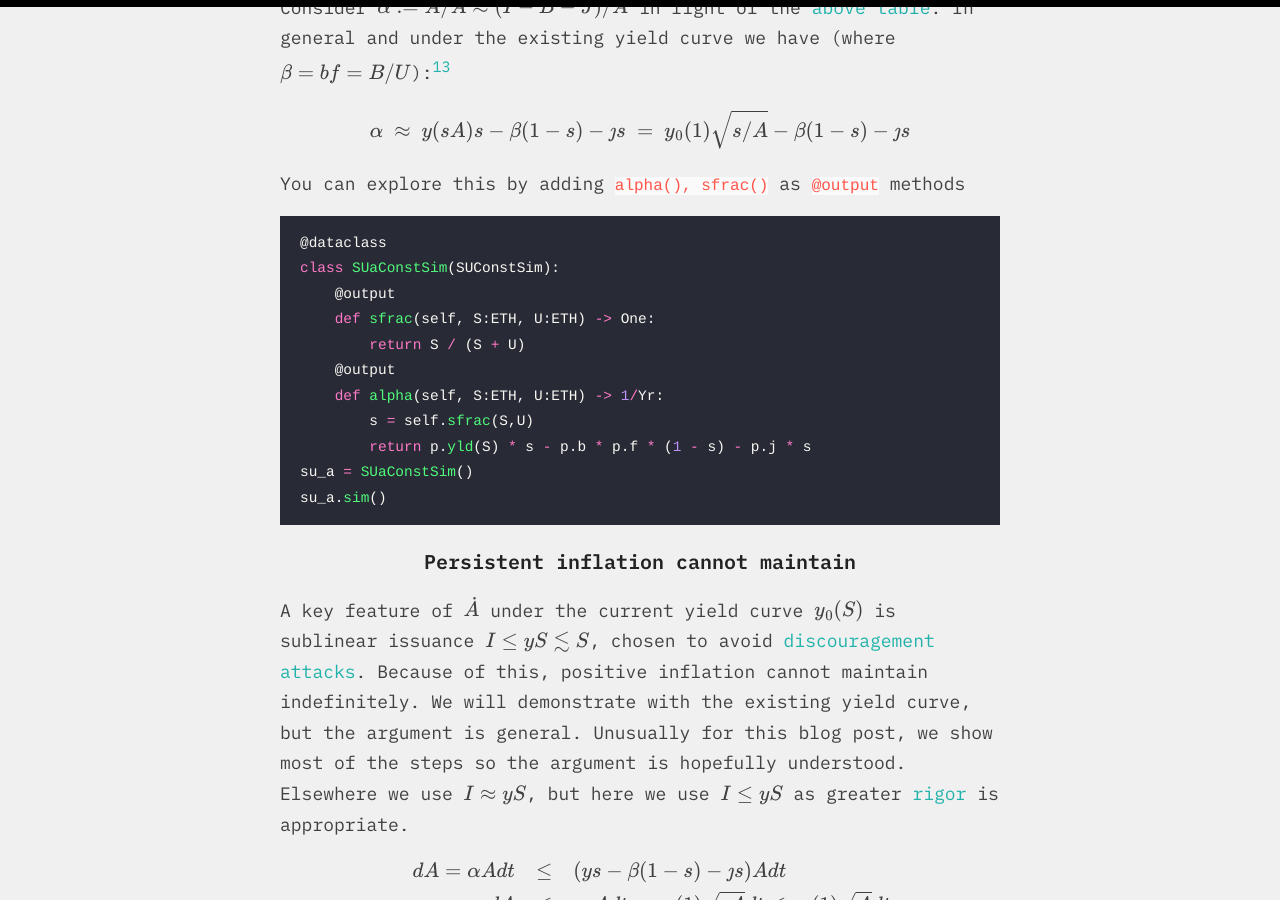
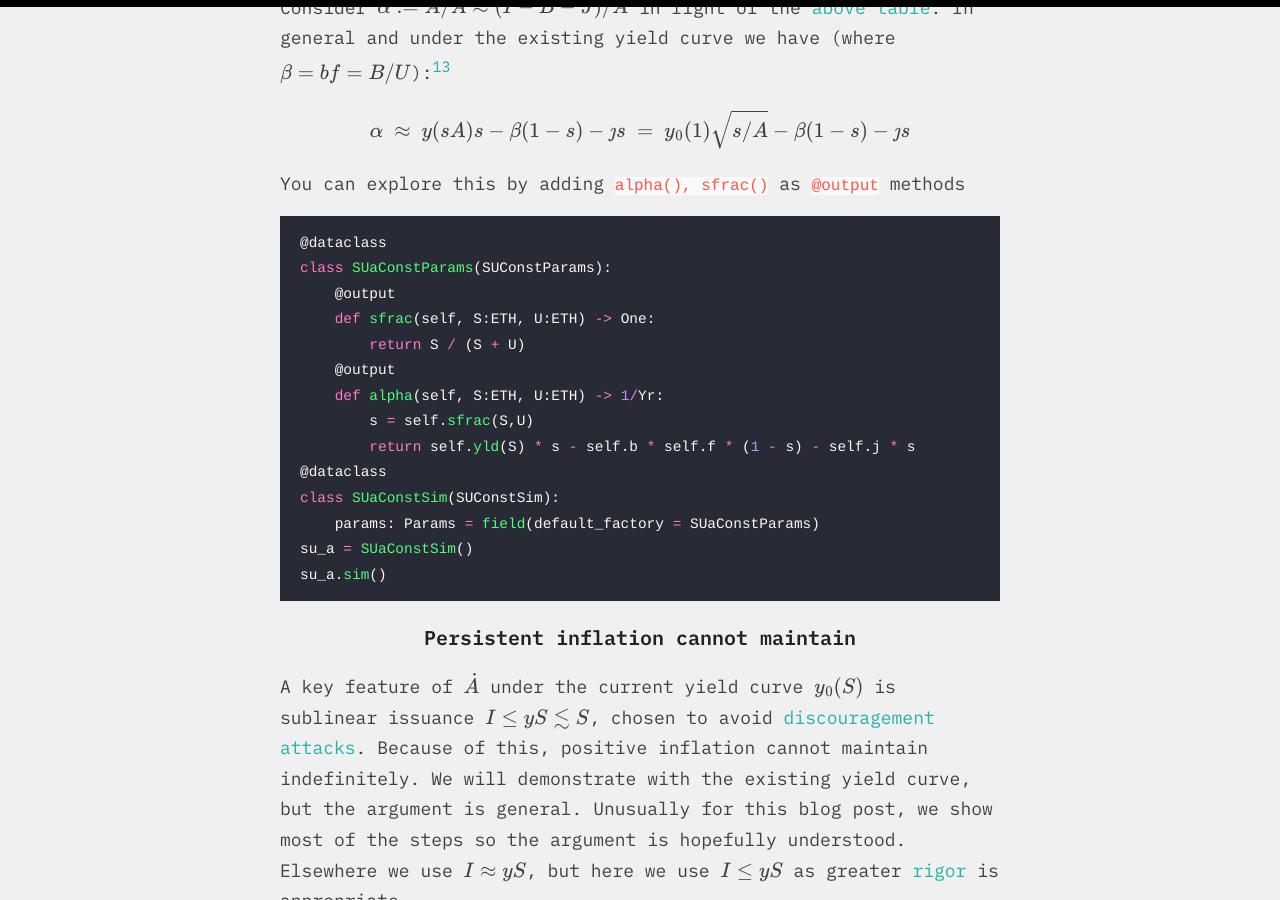
Before and after one commit to eric-downes/20sq-blog, a Jekyll site: the page built from _posts/2025-01-15-issuance-dynamics.md, in a window 1280 px wide and 900 px high, scrolled down 11092 px. Built offline with Jekyll 4.4.1, drawn with Linux system fonts in a browser that asks for light colours; some web fonts are replaced; some of the changed text lies outside the part shown.

Commit message:
hopefully final commit for reals

````diff
--- a/_posts/2025-01-15-issuance-dynamics.md
+++ b/_posts/2025-01-15-issuance-dynamics.md
@@ -378,14 +378,17 @@ You can explore this by adding `alpha(), sfrac()` as `@output` methods
 
 ```python
 @dataclass
-class SUaConstSim(SUConstSim):
+class SUaConstParams(SUConstParams):
     @output
     def sfrac(self, S:ETH, U:ETH) -> One:
         return S / (S + U)
     @output
     def alpha(self, S:ETH, U:ETH) -> 1/Yr:
         s = self.sfrac(S,U)
-	return p.yld(S) * s - p.b * p.f * (1 - s) - p.j * s
+        return self.yld(S) * s - self.b * self.f * (1 - s) - self.j * s
+@dataclass
+class SUaConstSim(SUConstSim):
+    params: Params = field(default_factory = SUaConstParams)
 su_a = SUaConstSim()
 su_a.sim()
 ```
@@ -433,14 +436,14 @@ crash, in which 99\% of present-day Ether will have been burned.
 
 ```python
 @dataclass
-class MegaBurnParams(SUConstParams):
+class MegaBurnParams(SUaConstParams):
     init_conds: ETH_Data = (('S', 120e6 * .4), ('U', 120e6 * .6))
     tspan: tuple[Yr, Yr] = (0, 200)
     b: One   = 1e-3
     qs: 1/Yr = 2e-1
 @dataclass
 class MegaBurnSim(SUaConstSim):
-    params: Params = MegaBurnParams()
+    params: Params = field(default_factory = MegaBurnParams)
 zomg = MegaBurnSim()
 zomg.sim()
 ```
````
